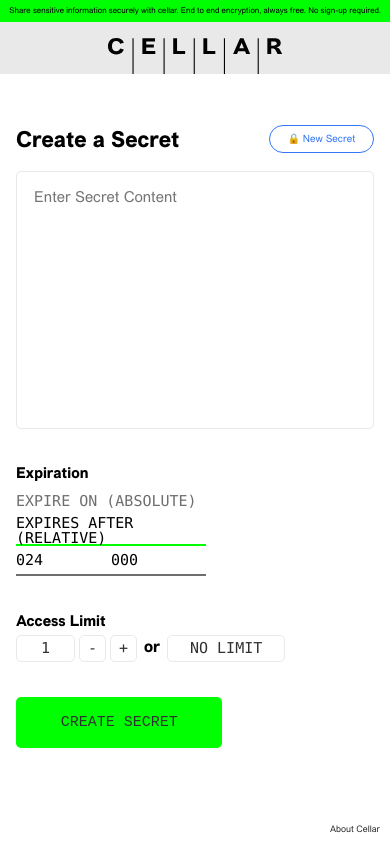
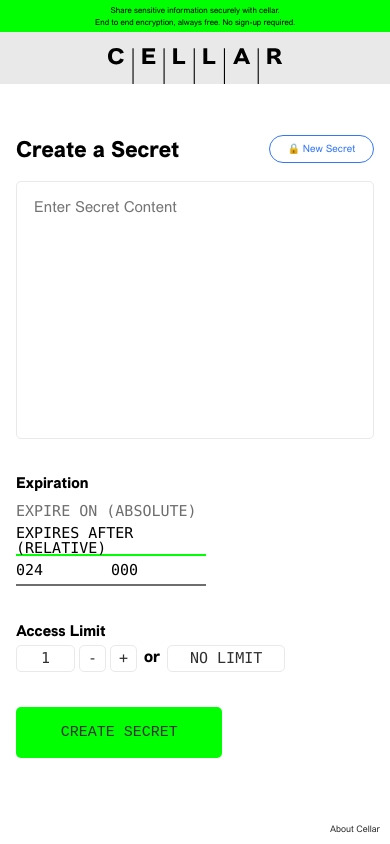
Before and after one commit to Cellar/cellar-ui, a React (Vite) app: page / in a window 390 px wide. Built offline with nearby package versions, Linux system fonts and the light colour scheme; a web font is replaced by a local one.

Commit message:
Format banner for tiny screen
Signed-off-by: Aria Vesta <dev@ariavesta.com>

```diff
--- a/src/components/Header.module.css
+++ b/src/components/Header.module.css
@@ -45,3 +45,9 @@
     align-items: center;
   }
 }
+
+@media screen and (max-width: 400px) {
+  .banner {
+    height: 3.2rem;
+  }
+}
--- a/src/components/Header.tsx
+++ b/src/components/Header.tsx
@@ -1,13 +1,21 @@
-import Button from "./Button";
 import { Logo } from "./Logo";
 
 import classes from './Header.module.css'
+import {useMediaQuery} from "@mantine/hooks";
 
 export function Header() {
+  const isTinyMobile = useMediaQuery('(max-width: 400px)');
+
   return (
     <header>
       <div className={classes.banner}>
-        <p>Share sensitive information securely with cellar. End to end encryption, always free. No sign-up required.</p>
+        {
+          isTinyMobile ? (
+            <p>Share sensitive information securely with cellar.<br />End to end encryption, always free. No sign-up required.</p>
+          ) : (
+            <p>Share sensitive information securely with cellar. End to end encryption, always free. No sign-up required.</p>
+          )
+        }
       </div>
 
       <div className={classes.title}>
```
